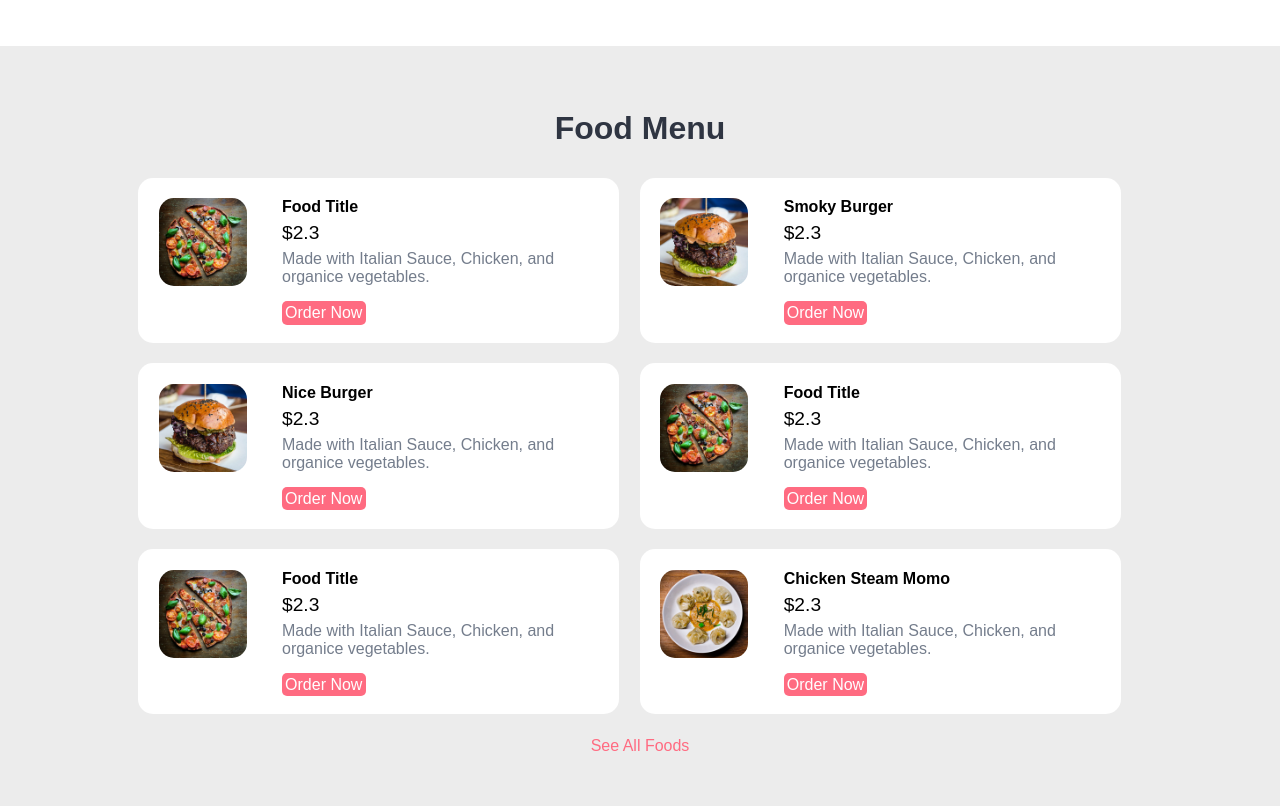
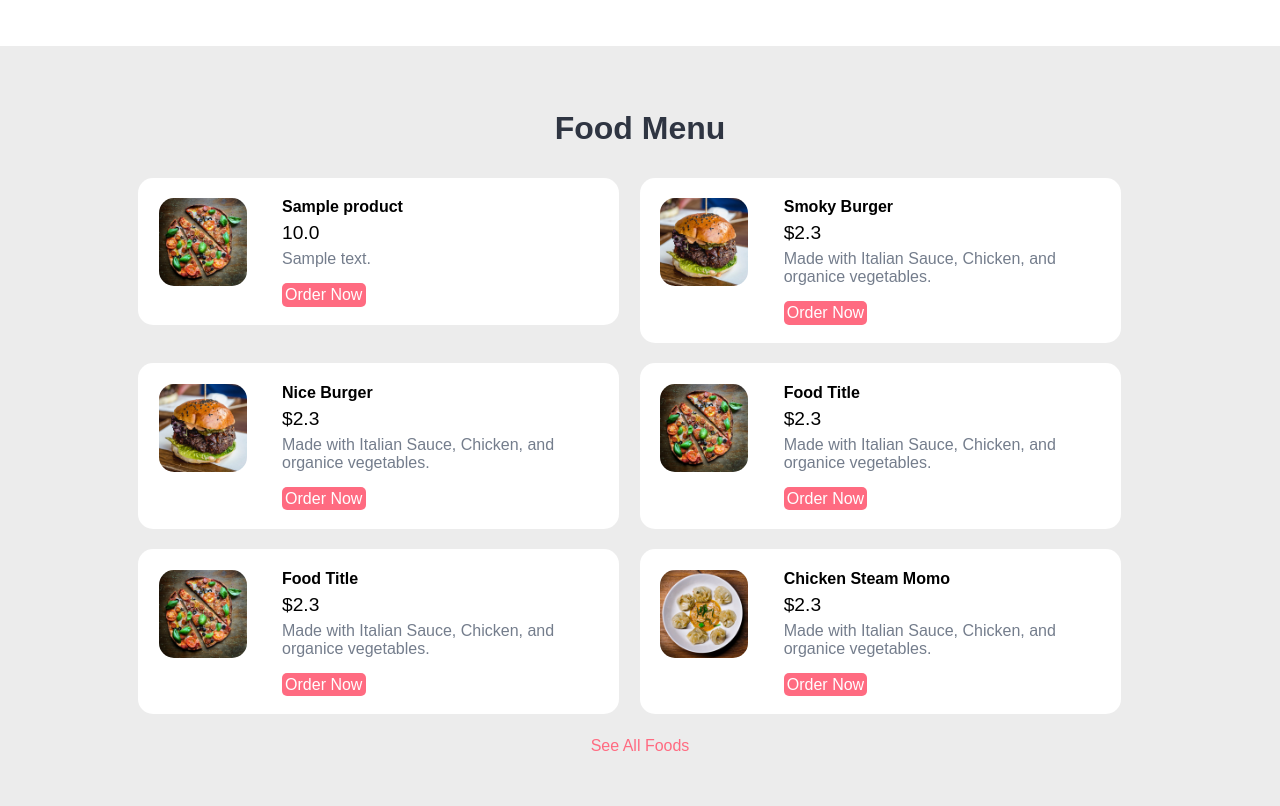
Before and after one commit to MakaraRean/Restaurant, a Django app: page /home/ in a window 1280 px wide. Shown: the part 786-1592 px from the top of the page. Run offline with Django 4.2, Linux system fonts and the light colour scheme; tables that the repository leaves empty hold one stand-in row (values such as "Sample post").

Commit message:
Change databbase

```diff
--- a/myrestaurant/models.py
+++ b/myrestaurant/models.py
@@ -8,21 +8,17 @@ from django.db import models
 
 # Create your models here.
 
-class CategoryType(models.Model):
-    type = models.CharField(max_length=50)
-    image_path = models.CharField(max_length=255,null=True)
-
 class Category(models.Model):
     name = models.CharField(max_length=255)
     image_path = models.CharField(max_length=255,null=True)
     desc = models.TextField(null=True)
-    categoryType = models.ForeignKey(CategoryType,on_delete=models.CASCADE)
 
 class Product(models.Model):
     name = models.CharField(max_length=100)
     price = models.FloatField()
-    desc = models.TextField(null=True)
+    desc = models.TextField(null=True,blank=True)
     image_path = models.CharField(max_length=255,null=True)
+    active = models.BooleanField(default=False)
     created_at = models.DateTimeField(auto_now=True)
     category = models.ForeignKey(Category,on_delete=models.CASCADE)
 
@@ -31,25 +27,17 @@ class Table(models.Model):
     desc = models.TextField(null=True)
     active = models.BooleanField(default=False)
 
-
-class Staff(models.Model):
-    name = models.CharField(max_length=50)
-    sex = models.CharField(max_length=10)
-    address = models.CharField(max_length=100)
-    phone = models.CharField(max_length=20)
-    email = models.EmailField(null=True)
-    title = models.CharField(max_length=30)
-
 class User(models.Model):
+    full_name = models.CharField(max_length=25)
     username = models.CharField(max_length=30)
     password = models.CharField(max_length=100)
     isAdmin = models.BooleanField(default=False)
-    staff = models.ForeignKey(Staff,on_delete=models.CASCADE)
 
 class Order(models.Model):
     order_date = models.DateTimeField()
     total = models.FloatField()
     user = models.ForeignKey(User,on_delete=models.CASCADE)
+    table = models.ForeignKey(Table,on_delete=models.CASCADE)
 
 class OrderDetail(models.Model):
     amount = models.FloatField()
--- a/myrestaurant/templates/home.html
+++ b/myrestaurant/templates/home.html
@@ -54,22 +54,26 @@
         <div class="container">
             <h2 class="text-center">Food Menu</h2>
 
+            {% for product in products %}
                 <div class="food-menu-box">
                     <div class="food-menu-img">
                         <img src="{% static 'images/menu-pizza.jpg' %}" alt="Chicke Hawain Pizza" class="img-responsive img-curve">
                     </div>
 
                     <div class="food-menu-desc">
-                    <h4>Food Title</h4>
-                    <p class="food-price">$2.3</p>
+                        <h4>{{ product.name }}</h4>
+                        <p class="food-price">{{ product.price }}</p>
                         <p class="food-detail">
-                        Made with Italian Sauce, Chicken, and organice vegetables.
+                            {{ product.desc }}
                         </p>
                         <br>
 
                         <a href="order.html" class="btn btn-primary">Order Now</a>
                     </div>
                 </div>
+            {% endfor %}
+
+
 
             <div class="food-menu-box">
                 <div class="food-menu-img">
--- a/myrestaurant/views.py
+++ b/myrestaurant/views.py
@@ -1,4 +1,7 @@
 from django.shortcuts import render
+from django.template import context
+
+from myrestaurant.models import Product
 
 # Create your views here.
 
@@ -6,4 +9,6 @@ def test(request):
     return render(request,'test.html')
 
 def home(request):
-    return render(request,'home.html')
+    product = Product.objects.all()
+    context = {'products': product}
+    return render(request,'home.html',context)
```
Also changed, not shown: myrestaurant/migrations/0006_alter_product_desc.py (added), myrestaurant/migrations/0007_auto_20220619_1626.py (added). Lines whose indentation alone changed are shown as unchanged.
